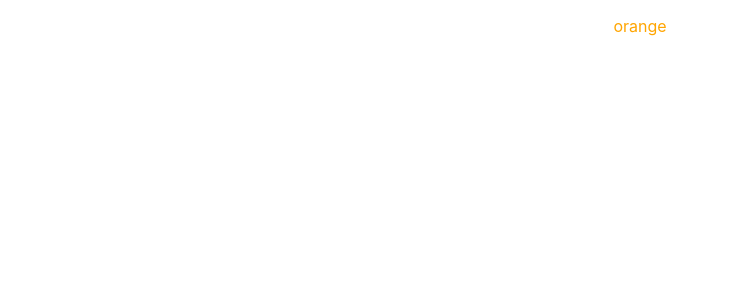
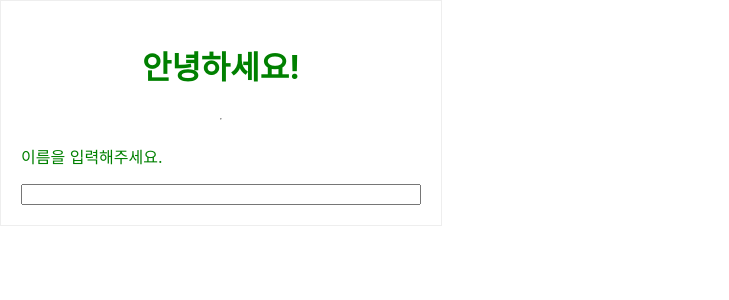
Before and after one commit to sonhosu/React-spartaCoding-, a React (Create React App) app: page / in a window 1280 px wide. Shown: the top 300 px of the page, without its empty margins (0-729 px from the left). Built offline with nearby package versions, Linux system fonts and the light colour scheme.

Commit message:
간단한 텍스트화면 만들기

```diff
--- a/src/App.js
+++ b/src/App.js
@@ -2,12 +2,28 @@ import logo from './logo.svg';
 import './App.css';
 
 function App() {
-  const cat_name ='perl';
-  const styles = {color: "orange"};
+
+
+  const styles = {
+    color: "green",
+    border: '1px solid #eee',
+    padding: '20px',
+    display: 'flex', //
+    width:'100vw',
+    maxWidth:'400px',
+    flexDirection:'column',//세로정렬
+
+  };
+
 
   return (
     <div className="App">
-     <p style={styles}>orange</p>
+      <div style={styles}>
+        <h1 style={{color: 'green'}}>안녕하세요!</h1>
+        <hr style={{with: '100%'} }/>
+        <p style={{textAlign: 'left'}}>이름을 입력해주세요.</p>
+        <input type="text"></input>
+      </div>
     </div>
   );
 }
```
